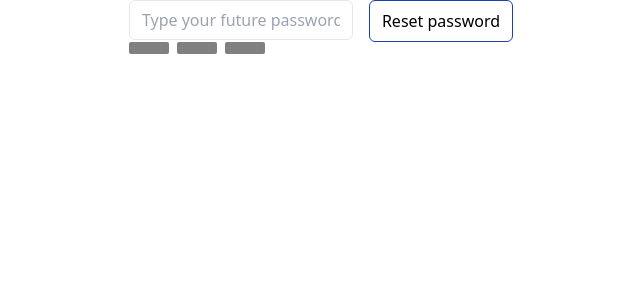
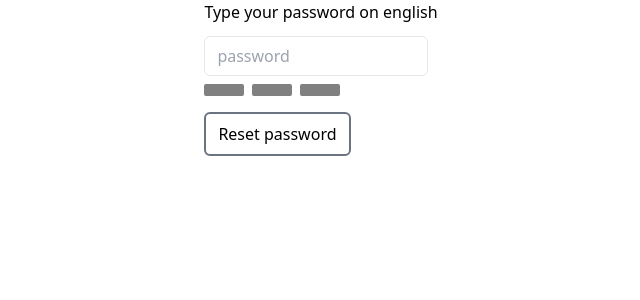
Before and after one commit to Vladyslav-Bekesh/USENSE-password, an Angular app: page / in a window 1280 px wide. Shown: the top 300 px of the page, without its empty margins (319-959 px from the left). Built offline with nearby package versions, Linux system fonts and the light colour scheme.

Commit message:
fixed some HTML comp

```diff
--- a/src/app/components/form/form.component.html
+++ b/src/app/components/form/form.component.html
@@ -1,17 +1,28 @@
 <form [formGroup]="form" (ngSubmit)="submit()">
-  <div class="flex gap-4">
+  <label for="" class="block">
+    Type your password on english
     <input
       type="password"
       value=""
-      placeholder="Type your future password"
-      class="text-blue-800 border py-2 px-3 h-10 rounded-md w-56"
-      appFocus
+      placeholder="password"
+      class="text-blue-800 mt-3 block border py-2 px-3 h-10 rounded-md w-56"
       formControlName="password"
     />
+  </label>
 
-    <button type="submit" class="border border-blue-800 rounded-md py-2 px-3">
-      Reset password
-    </button>
-  </div>
-  <app-password-strength [passwordToCheck]="password.value" ></app-password-strength>
+  <app-password-strength
+    [passwordToCheck]="password.value"
+  ></app-password-strength>
+
+  <button
+    [disabled]="!form.valid"
+    type="submit"
+    class="border-2 rounded-md py-2 px-3 mt-4"
+    [ngClass]="{
+      'border-gray-500': !form.valid,
+      'border-yellow-300': form.valid
+    }"
+  >
+    Reset password
+  </button>
 </form>
--- a/src/app/components/password-strength/password-strength.component.html
+++ b/src/app/components/password-strength/password-strength.component.html
@@ -1,4 +1,4 @@
-<div class="flex flex-row">
+<div class="flex flex-row mt-2">
   <ul class="m-0 p-0 align-baseline gap-2 grid grid-cols-3 w-224">
     <li class="m-0 rounded-sm h-3 w-10" [style.background-color]="bar0"></li>
     <li class="m-0 rounded-sm h-3 w-10" [style.background-color]="bar1"></li>
```
